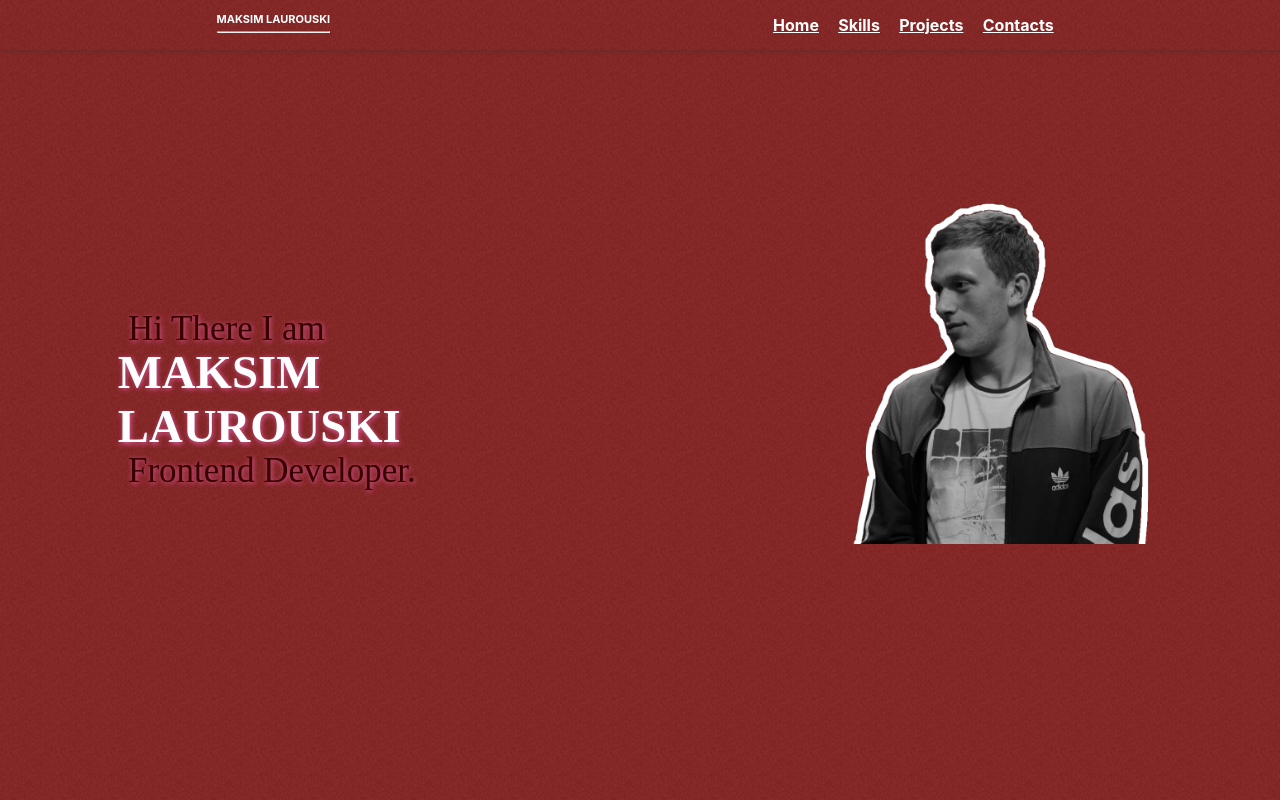
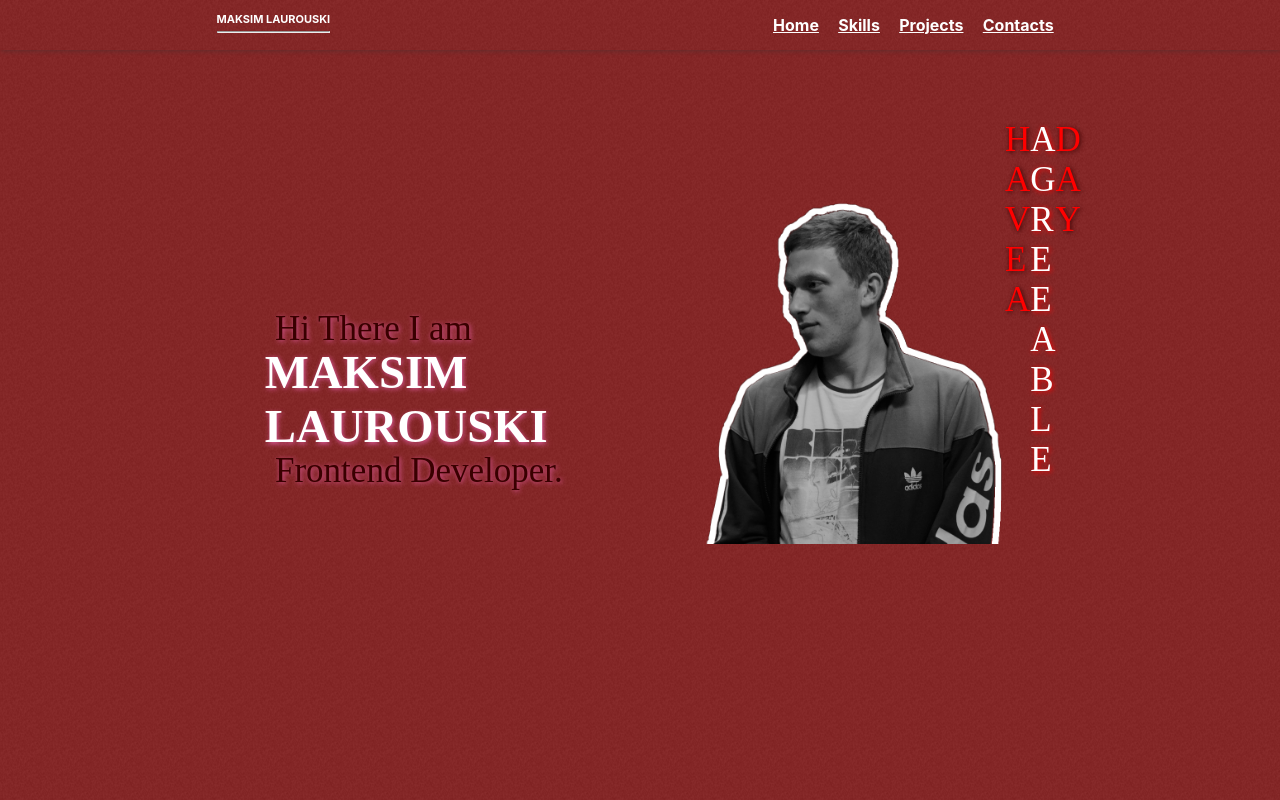
Before and after one commit to EdmondDantess/portfolioinweb, a React (Create React App) app: page / in a window 1280 px wide. Shown: the top 800 px of the page. Built offline with nearby package versions, Linux system fonts and the light colour scheme.

Commit message:
Commit 7 start realizing changed words

```diff
--- a/src/App.tsx
+++ b/src/App.tsx
@@ -20,8 +20,9 @@ const App = () => {
             <Header/>
             <Main/>
             <Skills/>
+                <Remote/>
             <Works/>
-            <Remote/>
+
             <Contacts/>
             <Footer/>
             </div>
--- a/src/main/Main.module.scss
+++ b/src/main/Main.module.scss
@@ -4,11 +4,12 @@
 .mainBlock {
   min-height: 100vh;
   display: flex;
-  justify-content: space-between;
+  flex-wrap: wrap;
+  justify-content: center;
   align-items: center;
-
   .text {
     width: 330px;
+    margin-right: 100px;
     @include text($fontForDescriptionTitle, 400, 35px);
     color: #390000;
     animation-name: textAnim;
@@ -34,14 +35,8 @@
         text-shadow: 1px 1px 5px hotpink;
       }
     }
-  }
 
-  .photo {
-    width: 300px;
-    height: 400px;
-  }
-
-  .text h1 {
+    h1 {
       padding: 0;
       margin: 0;
       color: white;
@@ -60,3 +55,28 @@
       }
     }
   }
+  .photo {
+    width: 300px;
+    height: 400px;
+  }
+  .wordsGood {
+
+    min-height: 70vh;
+    display: flex;
+    align-items: baseline;
+    flex-wrap: nowrap;
+    font-size: 33px;
+    color: red;
+    font-weight: bold;
+    text-transform: uppercase;
+    width: 0;
+    word-break: break-all;
+    @include text($fontForDescriptionTitle, 200, 35px);
+    text-shadow: 1px 1px 5px #390000;
+    .colorW {
+      color:white;
+      text-shadow: 1px 1px 5px red;
+    }
+  }
+
+}
--- a/src/main/Main.tsx
+++ b/src/main/Main.tsx
@@ -1,4 +1,4 @@
-import React from 'react';
+import React, {useEffect, useState} from 'react';
 import style from './Main.module.scss';
 import styleContainer from '../common/styles/Container.module.css';
 import avatarka from '../assets/images/avatar.png';
@@ -8,10 +8,70 @@ const Main = () => {
         backgroundImage: `url(${avatarka})`,
         backgroundSize: 'contain',
         backgroundRepeat: 'no-repeat',
-            }
+    }
+
+    const words = ['excellent',
+        'exceptional',
+        'favorable',
+        'great',
+        'marvelous',
+        'positive',
+        'satisfactory',
+        'satisfying',
+        'superb',
+        'valuable',
+        'wonderful',
+        'ace',
+        'boss',
+        'capital',
+        'choice',
+        'crack',
+        'nice',
+        'pleasing',
+        'prime',
+        'rad',
+        'sound',
+        'spanking',
+        'sterling',
+        'super',
+        'superior',
+        'welcome',
+        'admirable',
+        'agreeable',
+        'commendable',
+        'congenial',
+        'deluxe',
+        'first-class',
+        'first-rate',
+        'gnarly',
+        'gratifying',
+        'honorable',
+        'jake',
+        'neat',
+        'precious',
+        'recherché',
+        'reputable',
+        'select',
+        'shipshape',
+        'splendid',
+        'stupendous',
+        'tiptop',
+        'up to snuff',
+    ]
+    const [showWords, setShowWords] = useState<string>('GOOD')
+
+
+   useEffect(()=>{
+       setInterval(() => {
+           let i = Math.trunc(+(Math.random().toFixed(2)) * 100)
+           if (i > words.length-1) {
+               i = i - words.length
+           }
+           setShowWords(words[i])
+       }, 6000)
+   }, [])
     return (
         <div className={style.mainBlock}>
-            <div className={styleContainer.container}>
                 <div className={style.text}>
                     Hi There I am
                     <h1 className="FullName">
@@ -20,7 +80,9 @@ const Main = () => {
                     Frontend Developer.
                 </div>
                 <div className={style.photo} style={avatar}></div>
-            </div>
+                <div className={style.wordsGood}><span>Have a</span><span className={style.colorW}>{showWords}</span>DAY</div>
+
+
         </div>
     );
 };
```
Lines whose indentation alone changed are shown as unchanged.
